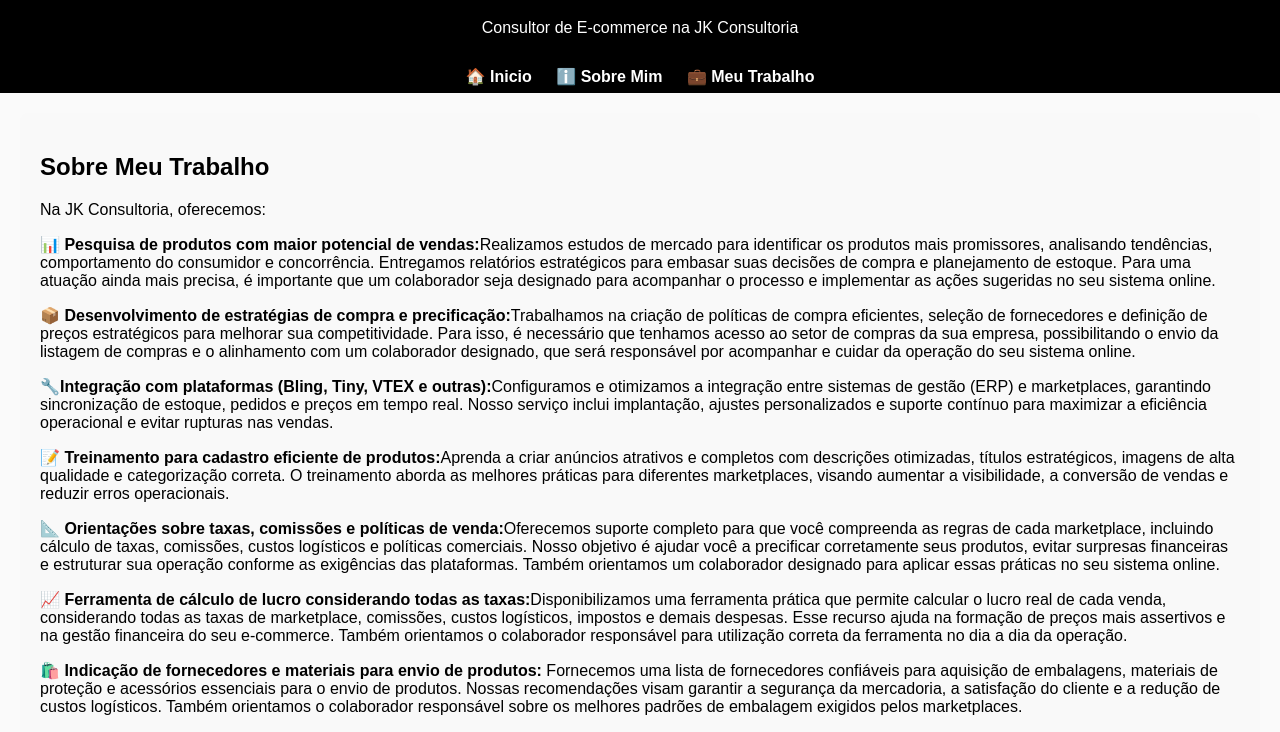
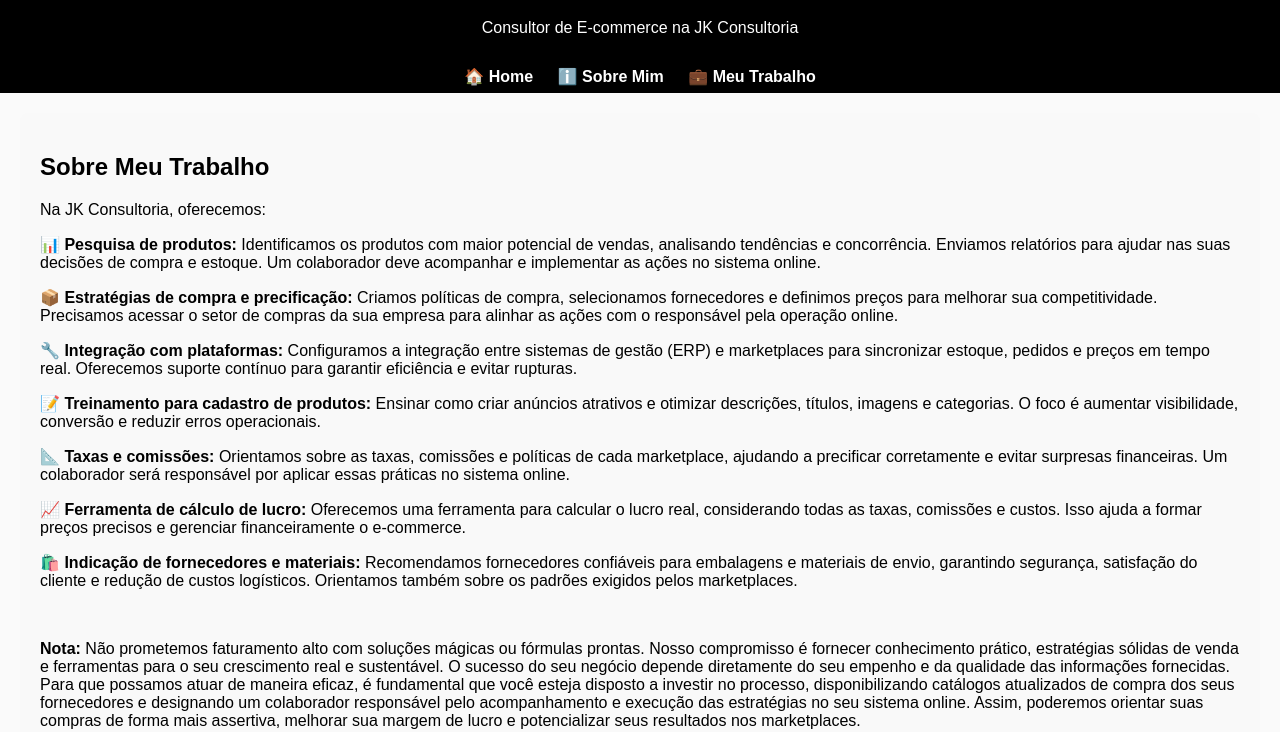
Before and after one commit to Hugosix7/hugojk-meu-site, a plain HTML site: page trabalho.html in a window 1280 px wide. Shown: the part 68-800 px from the top of the page. Drawn offline with Linux system fonts and the light colour scheme.

Commit message:
Update trabalho.html

```diff
--- a/trabalho.html
+++ b/trabalho.html
@@ -14,7 +14,7 @@
   </header>
 
   <nav>
-    <a href="index.html">🏠 Inicio</a>
+    <a href="index.html">🏠 Home</a>
     <a href="sobre.html">ℹ️ Sobre Mim</a>
     <a href="trabalho.html">💼 Meu Trabalho</a>
   </nav>
@@ -23,16 +23,13 @@
     <h2>Sobre Meu Trabalho</h2>
     <p>Na JK Consultoria, oferecemos:</p>
 
-    <p>📊 <strong>Pesquisa de produtos com maior potencial de vendas:</strong>Realizamos estudos de mercado para identificar os produtos mais promissores, analisando tendências, comportamento do consumidor e concorrência. Entregamos relatórios estratégicos para embasar suas decisões de compra e planejamento de estoque. Para uma atuação ainda mais precisa, é importante que um colaborador seja designado para acompanhar o processo e implementar as ações sugeridas no seu sistema online.</p>
-    <p>📦 <strong>Desenvolvimento de estratégias de compra e precificação:</strong>Trabalhamos na criação de políticas de compra eficientes, seleção de fornecedores e definição de preços estratégicos para melhorar sua competitividade. Para isso, é necessário que tenhamos acesso ao setor de compras da sua empresa, possibilitando o envio da listagem de compras e o alinhamento com um colaborador designado, que será responsável por acompanhar e cuidar da operação do seu sistema online.</p>
-    <p>🔧<strong>Integração com plataformas (Bling, Tiny, VTEX e outras):</strong>Configuramos e otimizamos a integração entre sistemas de gestão (ERP) e marketplaces, garantindo sincronização de estoque, pedidos e preços em tempo real. Nosso serviço inclui implantação, ajustes personalizados e suporte contínuo para maximizar a eficiência operacional e evitar rupturas nas vendas.</p>
-    <p>📝 <strong>Treinamento para cadastro eficiente de produtos:</strong>Aprenda a criar anúncios atrativos e completos
-    com descrições otimizadas, títulos estratégicos, imagens de alta qualidade e categorização correta. O
-    treinamento aborda as melhores práticas para diferentes marketplaces, visando aumentar a visibilidade, a
-  conversão de vendas e reduzir erros operacionais.</P>
-    <p>📐 <strong>Orientações sobre taxas, comissões e políticas de venda:</strong>Oferecemos suporte completo para que você compreenda as regras de cada marketplace, incluindo cálculo de taxas, comissões, custos logísticos e políticas comerciais. Nosso objetivo é ajudar você a precificar corretamente seus produtos, evitar surpresas financeiras e estruturar sua operação conforme as exigências das plataformas. Também orientamos um colaborador designado para aplicar essas práticas no seu sistema online.</p>
-    <p>📈 <strong>Ferramenta de cálculo de lucro considerando todas as taxas:</strong>Disponibilizamos uma ferramenta prática que permite calcular o lucro real de cada venda, considerando todas as taxas de marketplace, comissões, custos logísticos, impostos e demais despesas. Esse recurso ajuda na formação de preços mais assertivos e na gestão financeira do seu e-commerce. Também orientamos o colaborador responsável para utilização correta da ferramenta no dia a dia da operação.</p>
-    <p>🛍️ <strong>Indicação de fornecedores e materiais para envio de produtos:</strong> Fornecemos uma lista de fornecedores confiáveis para aquisição de embalagens, materiais de proteção e acessórios essenciais para o envio de produtos. Nossas recomendações visam garantir a segurança da mercadoria, a satisfação do cliente e a redução de custos logísticos. Também orientamos o colaborador responsável sobre os melhores padrões de embalagem exigidos pelos marketplaces.</p>
+   <p>📊 <strong>Pesquisa de produtos:</strong> Identificamos os produtos com maior potencial de vendas, analisando tendências e concorrência. Enviamos relatórios para ajudar nas suas decisões de compra e estoque. Um colaborador deve acompanhar e implementar as ações no sistema online.</p>
+   <p>📦 <strong>Estratégias de compra e precificação:</strong> Criamos políticas de compra, selecionamos fornecedores e definimos preços para melhorar sua competitividade. Precisamos acessar o setor de compras da sua empresa para alinhar as ações com o responsável pela operação online.</p>
+   <p>🔧 <strong>Integração com plataformas:</strong> Configuramos a integração entre sistemas de gestão (ERP) e marketplaces para sincronizar estoque, pedidos e preços em tempo real. Oferecemos suporte contínuo para garantir eficiência e evitar rupturas.</p>
+   <p>📝 <strong>Treinamento para cadastro de produtos:</strong> Ensinar como criar anúncios atrativos e otimizar descrições, títulos, imagens e categorias. O foco é aumentar visibilidade, conversão e reduzir erros operacionais.</p>
+   <p>📐 <strong>Taxas e comissões:</strong> Orientamos sobre as taxas, comissões e políticas de cada marketplace, ajudando a precificar corretamente e evitar surpresas financeiras. Um colaborador será responsável por aplicar essas práticas no sistema online.</p>
+   <p>📈 <strong>Ferramenta de cálculo de lucro:</strong> Oferecemos uma ferramenta para calcular o lucro real, considerando todas as taxas, comissões e custos. Isso ajuda a formar preços precisos e gerenciar financeiramente o e-commerce.</p>
+   <p>🛍️ <strong>Indicação de fornecedores e materiais:</strong> Recomendamos fornecedores confiáveis para embalagens e materiais de envio, garantindo segurança, satisfação do cliente e redução de custos logísticos. Orientamos também sobre os padrões exigidos pelos marketplaces.</p>
     <br> <p><strong>Nota:</strong> Não prometemos faturamento alto com soluções mágicas ou fórmulas prontas. Nosso compromisso é fornecer conhecimento prático, estratégias sólidas de venda e ferramentas para o seu crescimento real e sustentável. O sucesso do seu negócio depende diretamente do seu empenho e da qualidade das informações fornecidas. Para que possamos atuar de maneira eficaz, é fundamental que você esteja disposto a investir no processo, disponibilizando catálogos atualizados de compra dos seus fornecedores e designando um colaborador responsável pelo acompanhamento e execução das estratégias no seu sistema online. Assim, poderemos orientar suas compras de forma mais assertiva, melhorar sua margem de lucro e potencializar seus resultados nos marketplaces.</p>
 
   </div>
```
